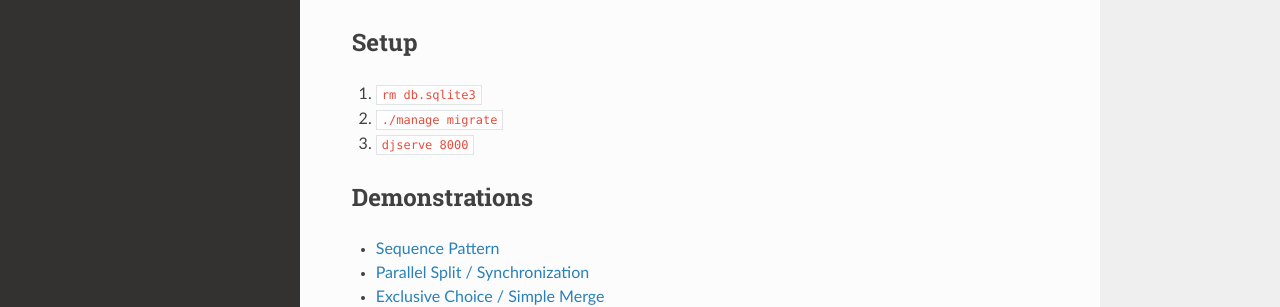
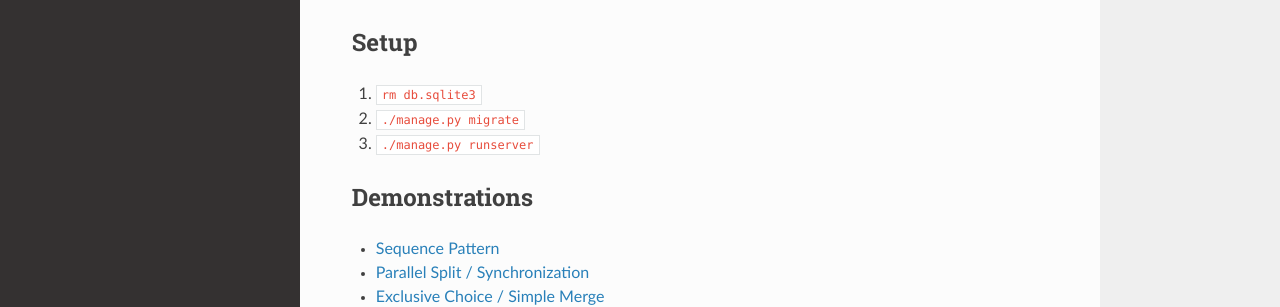
Before and after one commit to pscottdevos/porpoiseflow-demo, a Sphinx documentation site: the page built from docs/demo.rst, in a window 1280 px wide and 932 px high. Shown: the part 410-717 px from the top of the window. Built offline with Sphinx 7.4.7 and the Read the Docs theme 2.0.0, drawn with Linux system fonts in a browser that asks for light colours.

Commit message:
fix demo setup commands

```diff
--- a/docs/demo.rst
+++ b/docs/demo.rst
@@ -19,8 +19,8 @@ Setup
 =====
 
 1. ``rm db.sqlite3``
-2. ``./manage migrate``
-3. ``djserve 8000``
+2. ``./manage.py migrate``
+3. ``./manage.py runserver``
 
 Demonstrations
 ==============
```
